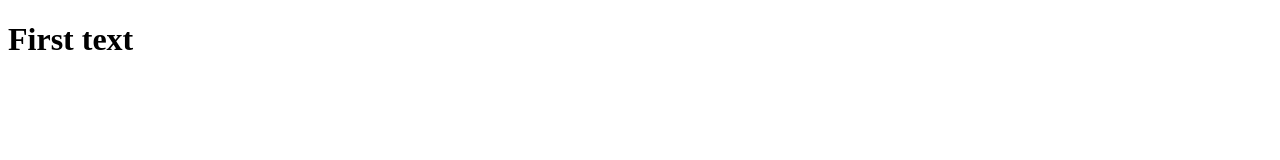
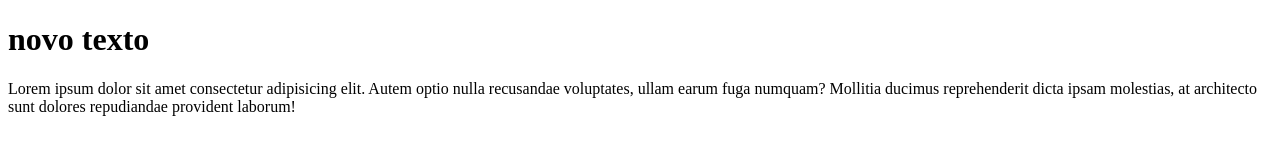
Before and after one commit to Renatob99/teste, a plain HTML site: page idex.html in a window 1280 px wide. Drawn offline with Linux system fonts and the light colour scheme.

Commit message:
no conteudo

```diff
--- a/idex.html
+++ b/idex.html
@@ -6,6 +6,8 @@
     <title>Document</title>
 </head>
 <body>
-    <h1>First text</h1>
+    <h1>novo texto</h1>
+    Lorem ipsum dolor sit amet consectetur adipisicing elit. Autem optio nulla recusandae voluptates, ullam earum fuga numquam? Mollitia ducimus reprehenderit dicta ipsam molestias, at architecto sunt dolores repudiandae provident laborum!
+
 </body>
 </html>
```
